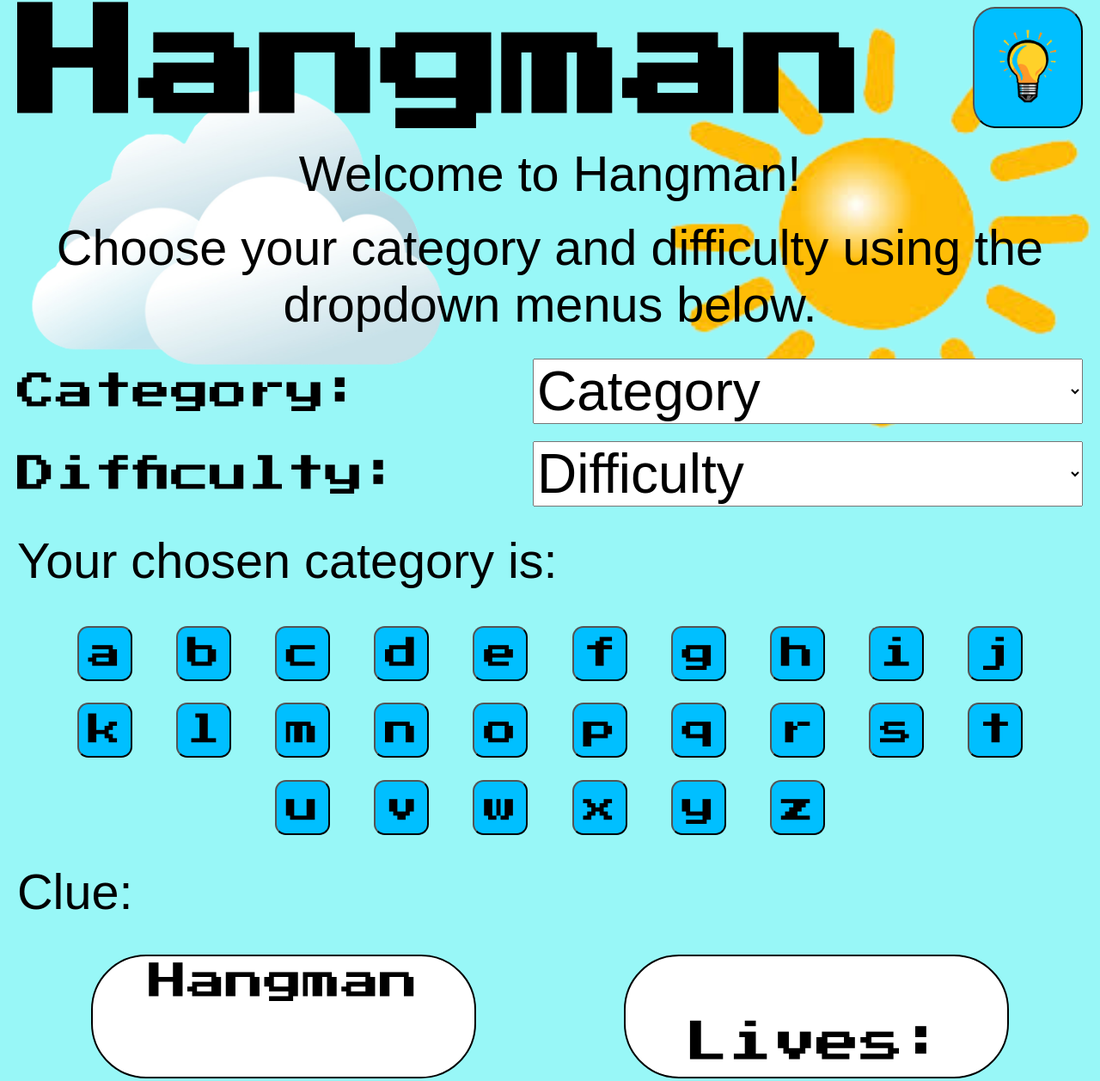
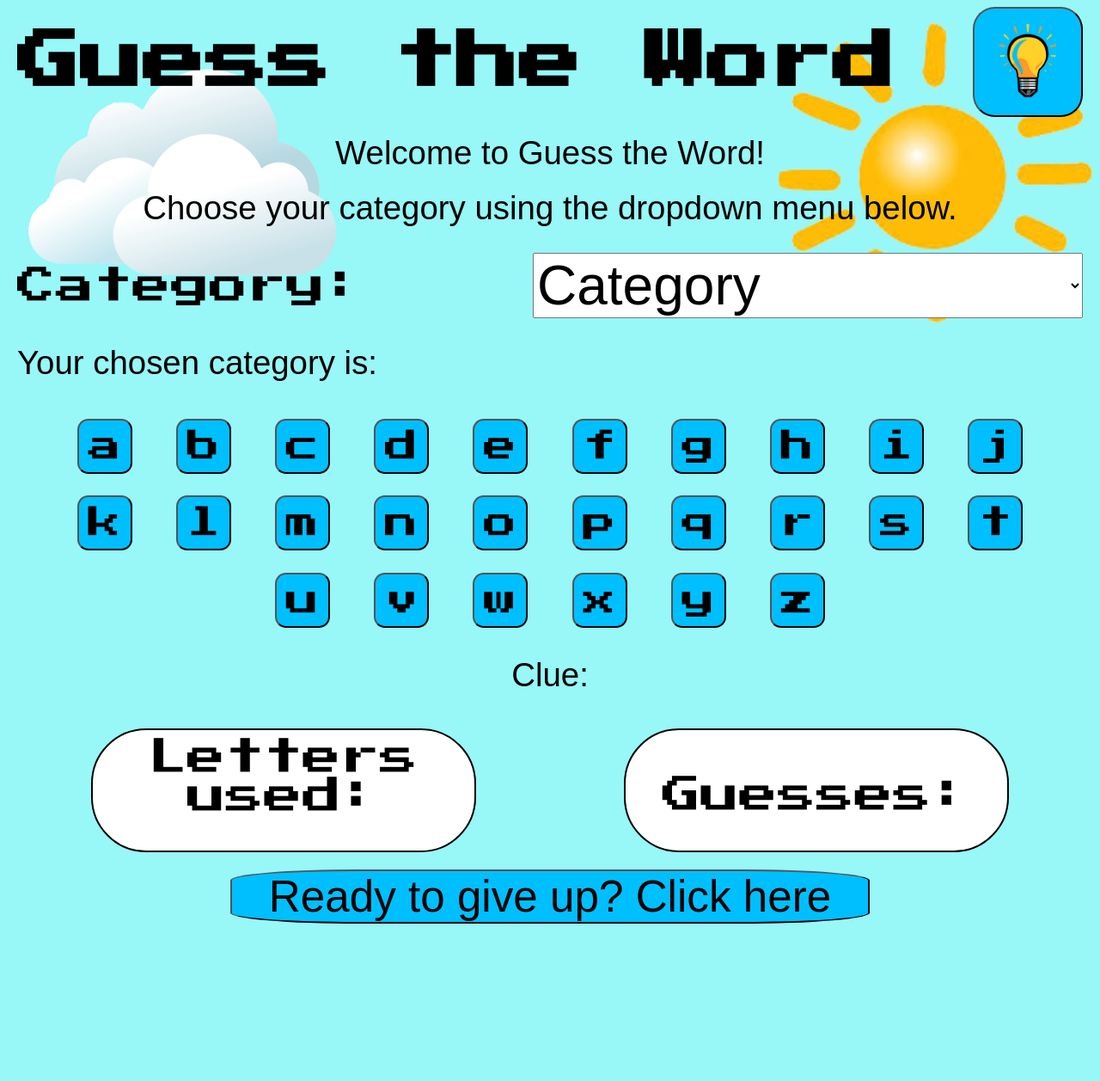
Before and after one commit to NDenheim/guess-the-word, a website built with Vite: page index.html in a window 1280 px wide. Shown: the part 40-1297 px from the top of the page at 86% size. After the commit the page ends 1129 px from the top, so only its background shows below. Built offline with nearby package versions, Linux system fonts and the light colour scheme.

Commit message:
Layout changes to different devices

```diff
--- a/index.html
+++ b/index.html
@@ -13,13 +13,13 @@
     <!-- </div> -->
     <header>
       <nav>
-        <h1>Hangman</h1>
+        <h1>Guess the Word</h1>
         <button class="clue-button">
           <img src="./images/lightbulb-nb.png" alt="lightbulb" />
         </button>
       </nav>
-      <p>Welcome to Hangman!</p>
-      <p>Choose your category and difficulty using the dropdown menus below.</p>
+      <p>Welcome to Guess the Word!</p>
+      <p>Choose your category using the dropdown menu below.</p>
       <div class="menus">
         <div class="menus__category">
           <label for="category">Category:</label>
@@ -30,15 +30,6 @@
             <option value="Food">Food</option>
             <option value="Movies">Movies</option>
             <option value="Random">Random</option>
-          </select>
-        </div>
-        <div class="menus__difficulty">
-          <label for="difficulty">Difficulty:</label>
-          <select name="difficulty" id="difficulty-menu">
-            <option value="">Difficulty</option>
-            <option value="easy">Easy</option>
-            <option value="regular">Regular</option>
-            <option value="beast-mode">BEAST MODE</option>
           </select>
         </div>
       </div>
@@ -77,15 +68,15 @@
       </div>
       <div class="clue">Clue:</div>
       <div class="container">
-        <span id="hangman">Hangman</span>
-        <span id="guesses-left">Lives:</span>
+        <span id="hangman">Letters used: <br /> </span>
+        <span id="guesses-left">Guesses:</span>
       </div>
       <div class="answer">
         <button class="answer__button">Ready to give up? Click here</button>
         <p class="answer__text"></p>
       </div>
+      <!-- <img class="grass__img" src="./images/grass.png" alt="grass" /> -->
     </main>
-    <!-- <script type="module" src="/src/main.ts"></script> -->
     <script type="module" src="/src/main.ts"></script>
   </body>
 </html>
--- a/src/_layout.scss
+++ b/src/_layout.scss
@@ -20,7 +20,6 @@ img {
 
 .images__sun {
   position: absolute;
-  top: 30;
   right: 0;
   // float: right;
   // margin: 0 0 0 auto;
@@ -30,12 +29,13 @@ header {
   nav {
     display: flex;
     justify-content: space-between;
+    align-items: center;
     margin-top: 6vh;
     position: relative;
 
     h1 {
       font-family: $font-primary;
-      font-size: 11vw;
+      font-size: 5.4vw;
     }
 
     button {
@@ -66,8 +66,7 @@ header {
     font-size: 3.5vw;
     position: relative;
 
-    &__category,
-    &__difficulty {
+    &__category {
       display: flex;
       justify-content: space-between;
       align-items: center;
@@ -95,16 +94,18 @@ main {
 
   .clue {
     margin: 20px 0;
+    text-align: center;
   }
 
   .container {
     display: flex;
     justify-content: space-around;
+    position: relative;
 
     #hangman,
     #guesses-left {
       margin: 20px;
-      padding: 7px;
+      padding: 9px;
       border: 2px solid black;
       border-radius: 5vw;
       width: 35vw;
@@ -116,9 +117,9 @@ main {
       background-color: white;
     }
     #guesses-left {
-      font-size: 4vw;
+      // font-size: 3.5vw;
       line-height: 3;
-      padding: 3vh 0;
+      // padding: 3vh 0;
     }
   }
 
@@ -126,18 +127,92 @@ main {
     display: flex;
     flex-direction: column;
     align-items: center;
+    position: relative;
 
     .answer__button {
       width: 60%;
       margin-bottom: 15px;
       font-size: 4vw;
+      position: relative;
     }
 
     .answer__text {
-      color: #98f7f7;
+      color: transparent;
       text-align: center;
       font-size: 6vw;
       font-family: $font-primary;
     }
   }
+
+  .grass__img {
+    width: 100%;
+    left: 0;
+    position: absolute;
+  }
 }
+
+@media screen and (min-width: 768px) {
+  body {
+    margin: 30px 20px;
+    font-family: $font-secondary;
+    font-size: 3vw;
+    background-color: #98f7f7;
+    max-height: 100vh;
+  }
+
+  img {
+    position: absolute;
+    width: 30vw;
+  }
+
+  header {
+    nav {
+      align-items: center;
+      h1 {
+        font-family: $font-primary;
+        font-size: 5.7vw;
+      }
+
+      button {
+        width: 10vw;
+        aspect-ratio: 1/1;
+
+        img {
+          width: 8vw;
+          aspect-ratio: 1/1;
+          position: relative;
+        }
+      }
+    }
+
+    p {
+      margin: 20px 0;
+      text-align: center;
+      position: relative;
+    }
+
+    .menus {
+      display: flex;
+      flex-direction: column;
+      justify-content: center;
+      // line-height: 3;
+      margin: 20px 0;
+      font-family: $font-primary;
+      font-size: 3.5vw;
+      position: relative;
+
+      &__category {
+        display: flex;
+        justify-content: space-between;
+        align-items: center;
+        margin: 10px 0;
+        position: relative;
+
+        select {
+          font-size: 5vw;
+          width: 50vw;
+        }
+      }
+    }
+  }
+}
```
Also changed, not shown: README.md, images/grass.png (added).
